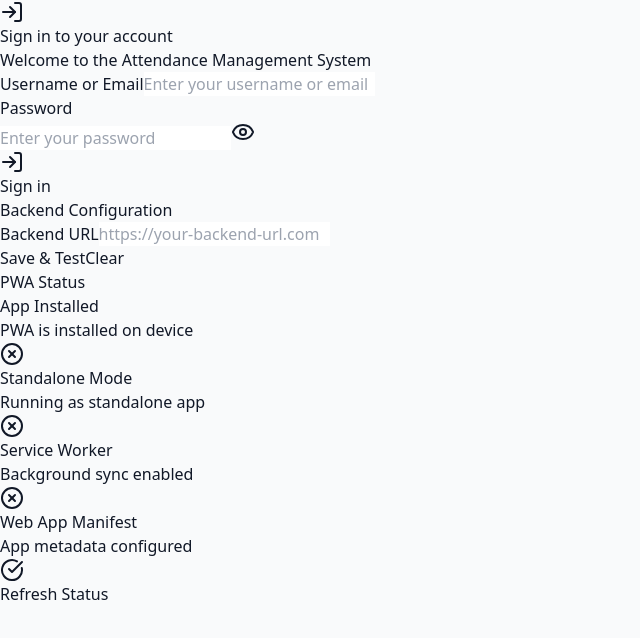
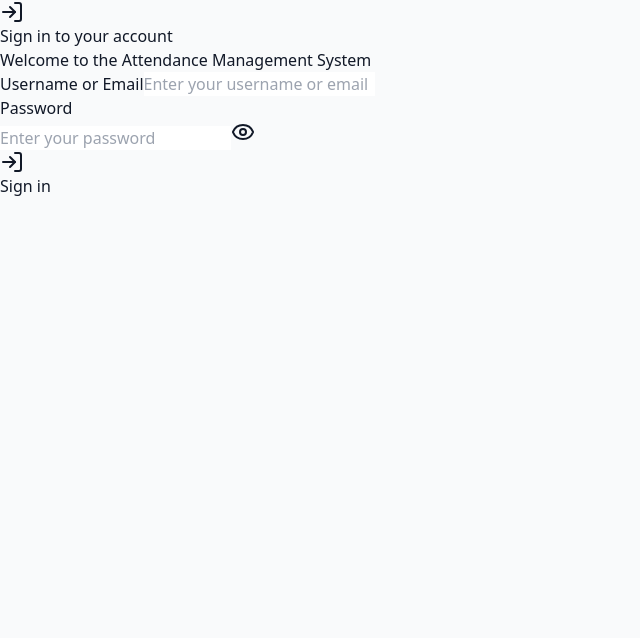
Before and after one commit to racane123/attendance-system-frontend, a React (Create React App) app: page /login in a window 1280 px wide. Shown: the top 638 px of the page, without its empty margins (0-640 px from the left). Built offline with nearby package versions, Linux system fonts and the light colour scheme; no server answers.

Commit message:
Changing the value of physics to homeroom

```diff
--- a/src/App.js
+++ b/src/App.js
@@ -151,14 +151,14 @@ function App() {
             </Routes>
           </Suspense>
 
-          {/* Backend Configuration Component */}
-          <BackendConfig onConfigChange={handleBackendConfigChange} />
+          {/* Backend Configuration Component
+          <BackendConfig onConfigChange={handleBackendConfigChange} />*/}
 
           {/* PWA Install Prompt */}
           <PWAInstall />
 
-          {/* PWA Status (for debugging) */}
-          <PWAStatus />
+          {/* PWA Status (for debugging)
+          <PWAStatus /> */}
         </div>
       </ErrorBoundary>
     </AuthProvider>
--- a/src/pages/Dashboard.js
+++ b/src/pages/Dashboard.js
@@ -52,7 +52,7 @@ const Dashboard = () => {
       const subjects = subjectsRes.status === 'fulfilled' ? (subjectsRes.value?.data?.data || subjectsRes.value?.data || []) : [];
       const activeSessions = activeSessionsRes.status === 'fulfilled' ? (activeSessionsRes.value?.data?.data || activeSessionsRes.value?.data || []) : [];
       const todayData = todayRes.status === 'fulfilled' ? (todayRes.value?.data?.data || todayRes.value?.data || []) : [];
-
+/***
       console.log('Extracted data:', {
         students: students,
         subjects: subjects,
@@ -65,7 +65,7 @@ const Dashboard = () => {
         subjects: subjects.length,
         activeSessions: activeSessions.length,
         todayData: todayData.length
-      });
+      });*/
 
       setStats({
         totalStudents: Array.isArray(students) ? students.length : 0,
--- a/src/pages/Scanner.js
+++ b/src/pages/Scanner.js
@@ -209,7 +209,7 @@ const Scanner = () => {
                 <select
                   value={selectedSubject}
                   onChange={(e) => {
-                    console.log('Subject selected:', e.target.value);
+                    /***console.log('Subject selected:', e.target.value);*/
                     setSelectedSubject(e.target.value);
                   }}
                   className="input"
```
